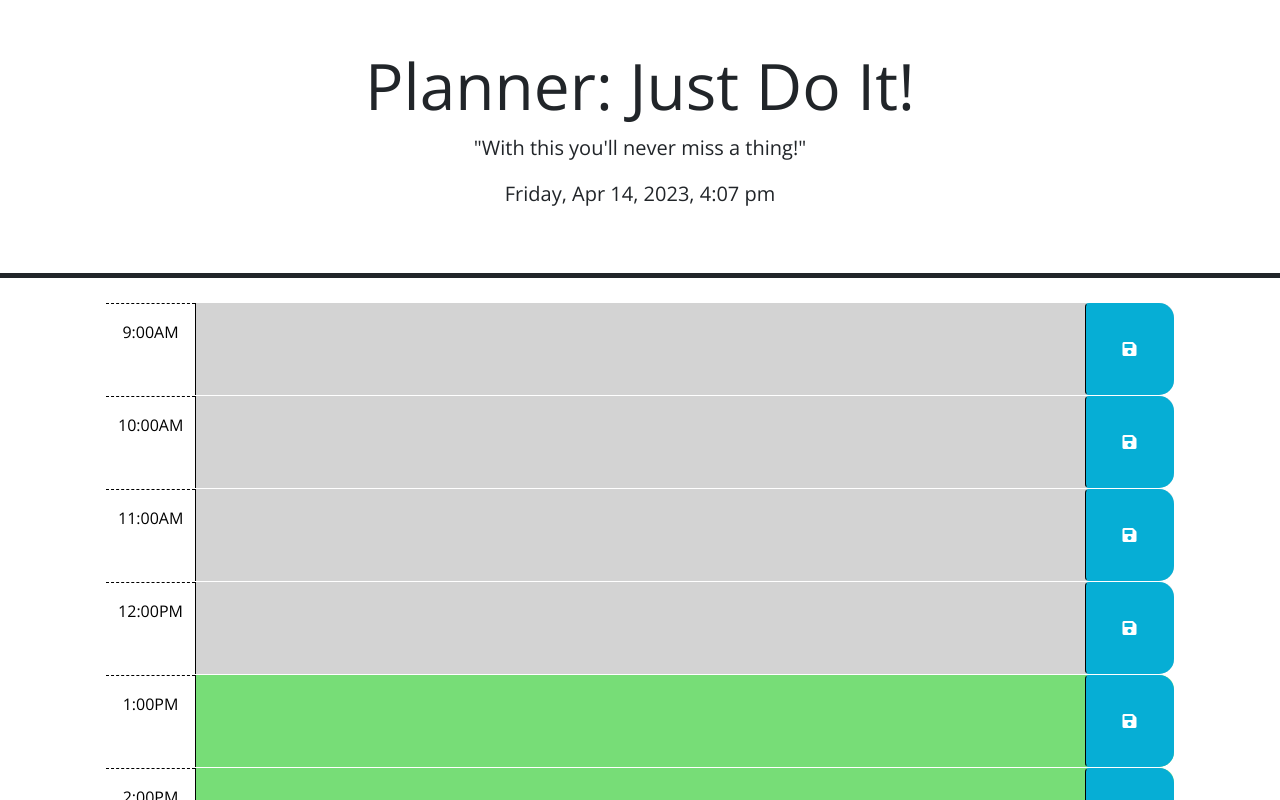
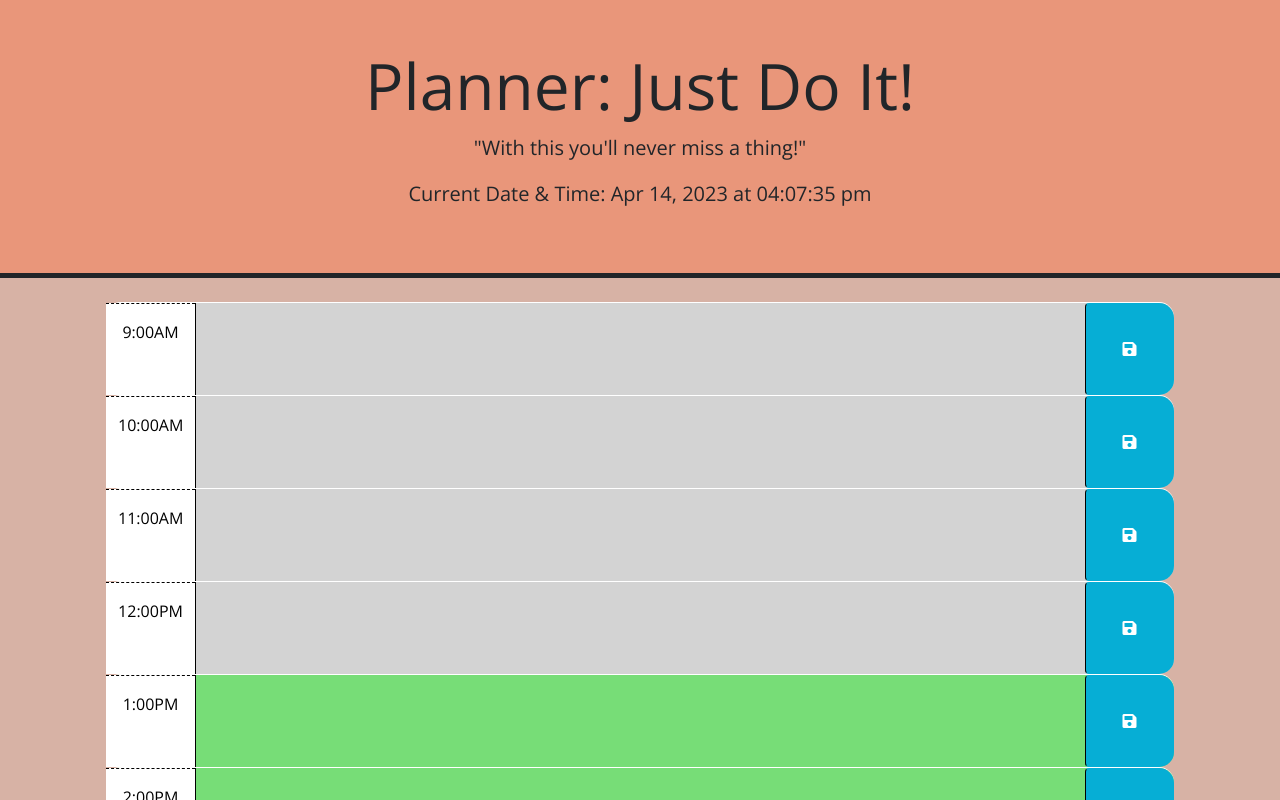
Before and after one commit to roshniipatel/schedule-your-days, a plain HTML site: page index.html in a window 1280 px wide. Shown: the top 800 px of the page. Drawn offline with nearby package versions, Linux system fonts and the light colour scheme.

Commit message:
css styling changes

```diff
--- a/Develop/script.js
+++ b/Develop/script.js
@@ -35,7 +35,7 @@ $(document).ready(function () {
   var hour16 = $('#16').find(".description");
   var hour17 = $("#17").find(".description");
 
-  // so that it saves and doesn't go away when loaded
+  // so that it saves the data and doesn't go away when loaded
   hour9.val(localStorage.getItem("9:00AM"));
   hour10.val(localStorage.getItem("10:00AM"));
   hour11.val(localStorage.getItem("11:00AM"));
@@ -63,15 +63,15 @@ $(document).ready(function () {
 
     function updateTime() {
       var now = dayjs();
-      var dateString = now.format("dddd, MMM D, YYYY, h:mm a"); // Use dayjs format() method to format date
-      $("#currentDay").text(dateString);
+      var currentDate = now.format('[Current Date & Time:] MMM DD, YYYY [ at ] hh:mm:ss a');
+      $("#currentDay").text(currentDate);
 
       // Loop through each time slot and compare its time with the current time
       $(".time-block").each(function () {
         var time = dayjs($(this).attr("id"), "hA");
         var hour = parseInt($(this).attr('id').split('-')[1]);
 
-        console.log(typeof (hour));
+        // console.log(typeof (hour));
 
         if (time.isBefore(now, "hour")) {
           $(this).addClass("past");
--- a/Develop/style.css
+++ b/Develop/style.css
@@ -1,6 +1,12 @@
+
 body {
   font-family: 'Open Sans', sans-serif;
   font-size: 16px;
+  background-color: rgb(215, 178, 165);
+}
+
+header {
+  background-color: darksalmon;
 }
 
 textarea {
```
